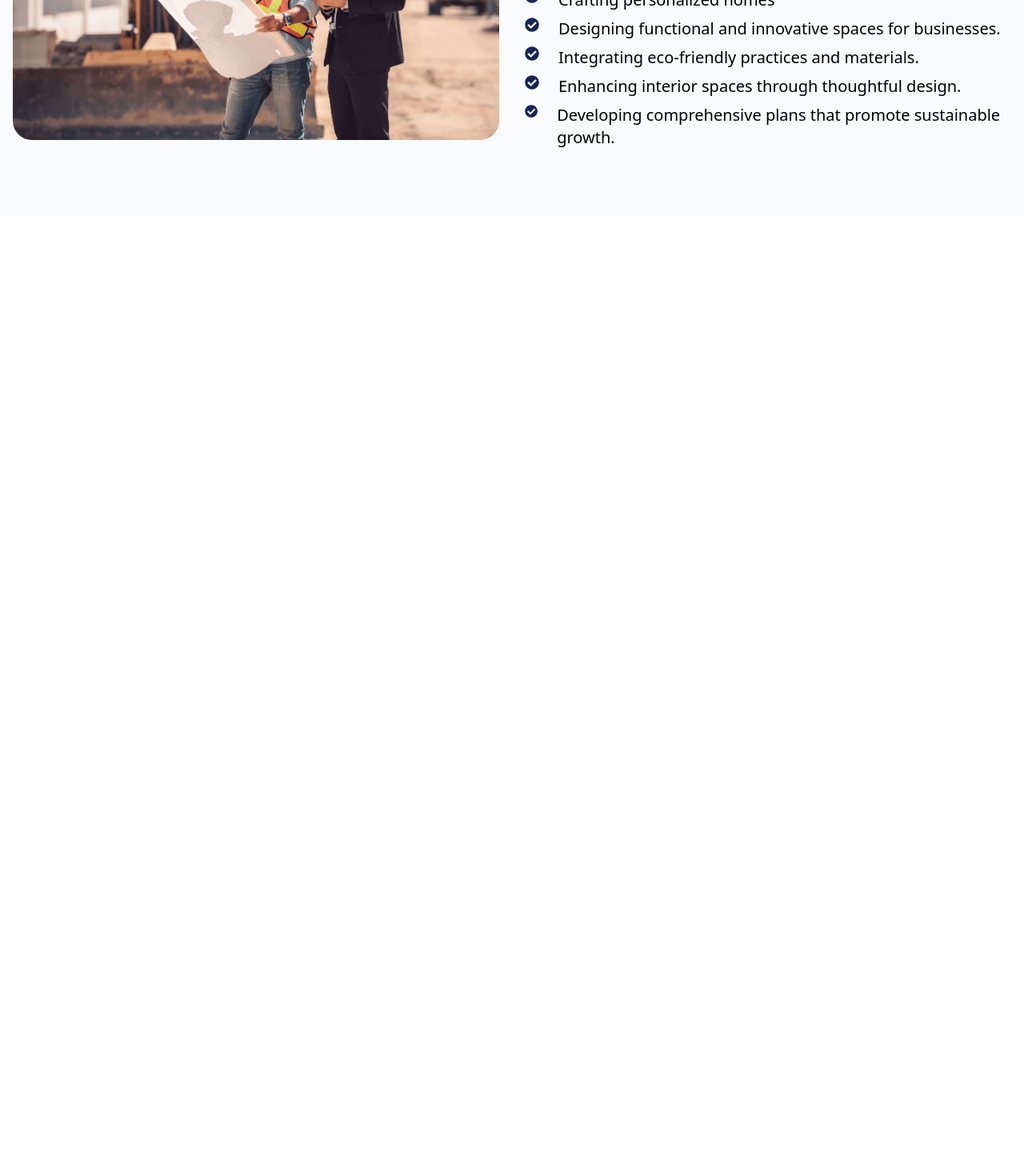
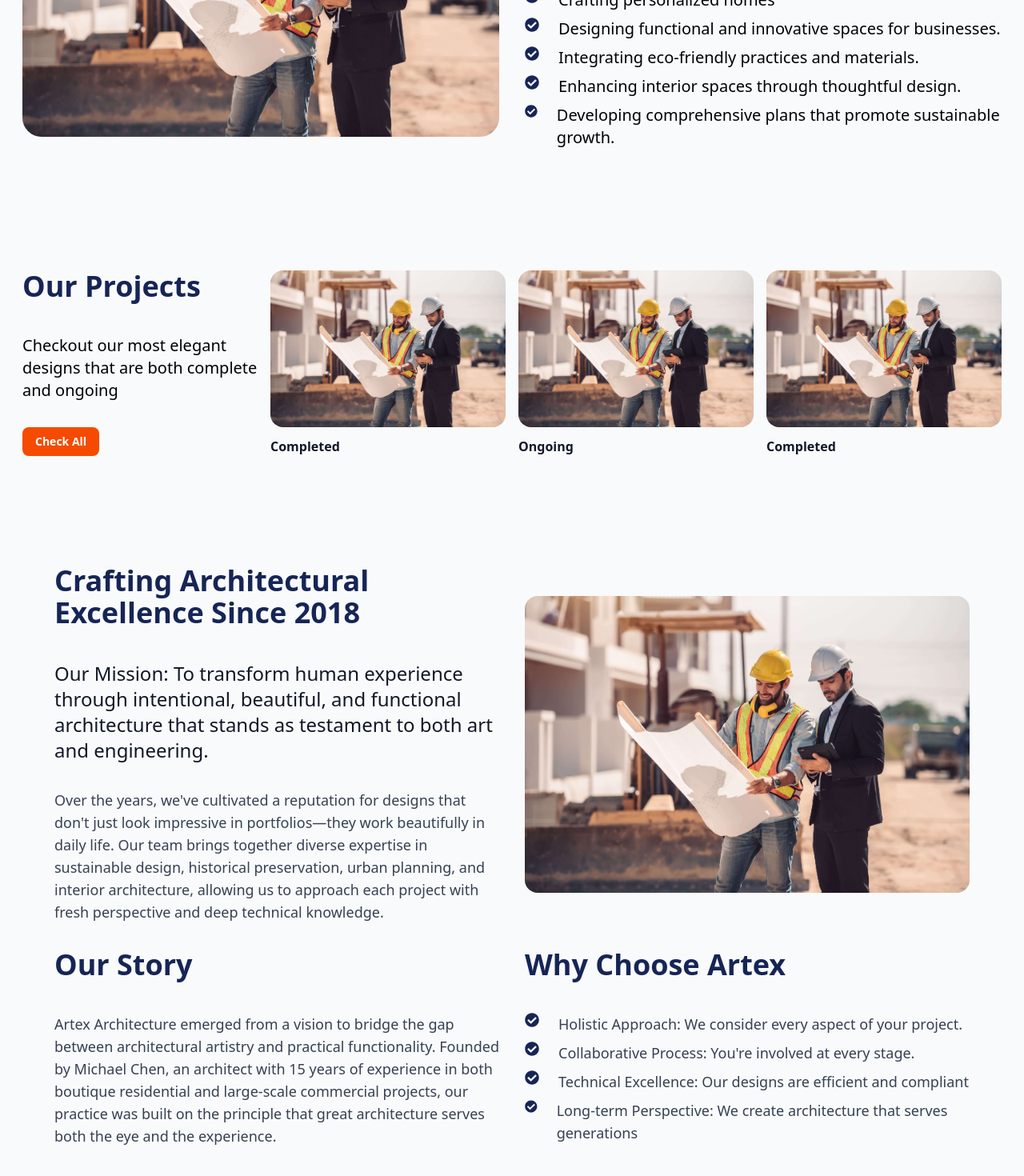
Before and after one commit to Denzel-254/Artex_webapp, a React (Vite) app: page / in a window 1280 px wide. Shown: the part 1158-2628 px from the top of the page at 80% size. Before the commit the page ends 1428 px from the top, so only its background shows below. Built offline with nearby package versions, Linux system fonts and the light colour scheme.

Commit message:
Added About section and the project overview

```diff
--- a/src/App.jsx
+++ b/src/App.jsx
@@ -4,6 +4,8 @@ import Hero from './components/sections/Hero'
 import Stats from './components/sections/Stats'
 import SectionWrapper from './components/common/Sectionwrapper'
 import Expertise from './components/sections/Expertise'
+import Projects from './components/sections/Project'
+import About from './components/sections/About'
 
 function App() {
 
@@ -19,6 +21,14 @@ function App() {
       <SectionWrapper className="mt-8 bg-gray-50">
         <Expertise />
       </SectionWrapper>
+
+      <SectionWrapper className="bg-gray-50">
+        <Projects />
+      </SectionWrapper>
+
+      <SectionWrapper className="bg-gray-50">
+        <About />
+      </SectionWrapper>
     </>
   )
 }
--- a/src/components/common/Sectionwrapper.jsx
+++ b/src/components/common/Sectionwrapper.jsx
@@ -1,6 +1,6 @@
 function SectionWrapper({ children, className }) {
     return (
-        <section className={`py-12 px-4  ${className}`}>
+        <section className={`py-12 px-7  ${className}`}>
             <div className="max-w-7xl mx-auto">{children}</div>
         </section>
     );
--- a/src/components/layout/Navbar.jsx
+++ b/src/components/layout/Navbar.jsx
@@ -1,13 +1,16 @@
-import { useState } from "react";
+import { useState, useEffect, useRef } from "react";
 import { FaBars, FaTimes } from "react-icons/fa";
 
 const Navbar = () => {
     const [navOpen, setNavOpen] = useState(false);
+    const menuRef = useRef(null);
+    const buttonRef = useRef(null);
 
     const links = [
         { id: 1, name: "Home", to: "home" },
         { id: 2, name: "Features", to: "features" },
         { id: 3, name: "About", to: "about" },
+        { id: 2, name: "Services", to: "services" },
         { id: 4, name: "Contact", to: "contact" },
     ];
 
@@ -20,41 +23,74 @@ const Navbar = () => {
         }
     };
 
+    // Close menu with Escape key
+    useEffect(() => {
+        const handleKeyDown = (e) => {
+            if (e.key === "Escape") {
+                setNavOpen(false);
+                buttonRef.current?.focus();
+            }
+        };
+        document.addEventListener("keydown", handleKeyDown);
+        return () => document.removeEventListener("keydown", handleKeyDown);
+    }, []);
+
+    // Focus first link when mobile menu opens
+    useEffect(() => {
+        if (navOpen && menuRef.current) {
+            const focusableLinks = menuRef.current.querySelectorAll("li");
+            focusableLinks[0]?.focus();
+        }
+    }, [navOpen]);
+
     return (
-        <nav className="w-full">
+        <nav
+            className="w-full"
+            aria-label="Main Navigation"
+        >
             <div className="flex items-center justify-end md:justify-center lg:justify-end px-6 py-4">
                 {/* Desktop Menu */}
                 <ul className="hidden md:flex space-x-8">
                     {links.map(({ id, name, to }) => (
-                        <li
-                            key={id}
+                        <li key={id}>
+                            <button
                                 onClick={() => handleScroll(to)}
-                            className="cursor-pointer text-orange-600 hover:text-orange-500 transition"
+                                className="cursor-pointer text-orange-600 hover:text-orange-500 transition focus:outline-none focus:ring-2 focus:ring-orange-500 rounded"
                             >
                                 {name}
+                            </button>
                         </li>
                     ))}
                 </ul>
 
-                {/* Mobile Menu Icon */}
-                <div
+                {/* Mobile Menu Button */}
+                <button
+                    ref={buttonRef}
                     onClick={() => setNavOpen(!navOpen)}
-                    className="md:hidden cursor-pointer text-orange-700 text-2xl"
+                    aria-expanded={navOpen}
+                    aria-controls="mobile-menu"
+                    aria-label="Toggle menu"
+                    className="md:hidden cursor-pointer text-orange-700 text-2xl focus:outline-none focus:ring-2 focus:ring-orange-500 rounded"
                 >
                     {navOpen ? <FaTimes /> : <FaBars />}
-                </div>
+                </button>
             </div>
 
-            {/* Mobile Menu Dropdown */}
+            {/* Mobile Menu */}
             {navOpen && (
-                <ul className="md:hidden flex flex-col items-center space-y-6 bg-white py-6 shadow-md absolute top-16 right-0 w-full z-40">
+                <ul
+                    id="mobile-menu"
+                    ref={menuRef}
+                    className="md:hidden flex flex-col items-center space-y-6 bg-white py-6 shadow-md absolute top-16 right-0 w-full z-40"
+                >
                     {links.map(({ id, name, to }) => (
-                        <li
-                            key={id}
+                        <li key={id}>
+                            <button
                                 onClick={() => handleScroll(to)}
-                            className="cursor-pointer text-orange-700 hover:text-orange-600 text-lg"
+                                className="cursor-pointer text-orange-700 hover:text-orange-600 text-lg focus:outline-none focus:ring-2 focus:ring-orange-500 rounded"
                             >
                                 {name}
+                            </button>
                         </li>
                     ))}
                 </ul>
--- /dev/null
+++ b/src/components/sections/About.jsx
@@ -0,0 +1,53 @@
+import { FaCheckCircle } from "react-icons/fa";
+
+function About() {
+    return (
+        <section className="contaner mx-auto py-5 px-10">
+
+            <div className="grid grid-cols-1 md:grid-cols-2 gap-8 items-center overflow-hidden mx-auto">
+                <div className="container mx-auto">
+                    <h2 className="text-4xl font-bold text-blue-950 mb-10">Crafting Architectural Excellence Since 2018</h2>
+                    <h3 className="text-2xl text-gray-900 font-medium mb-8">Our Mission: To transform human experience through intentional,
+                        beautiful, and functional architecture that stands as testament to both art and engineering.</h3>
+                    <p className="text-lg text-gray-700">Over the years, we've cultivated a reputation for designs
+                        that don't just look impressive in portfolios—they work beautifully
+                        in daily life. Our team brings together diverse expertise in sustainable
+                        design, historical preservation, urban planning, and interior architecture,
+                        allowing us to approach each project with fresh perspective and deep technical knowledge.
+                    </p>
+
+                </div>
+
+                <div>
+                    <img src="/background 2.jpg" alt="collaboration photo" className="w-full h-auto object-cover rounded-2xl" />
+                </div>
+            </div>
+
+            <div className="grid grid-cols-1 md:grid-cols-2 gap-8 mx-auto my-8">
+                <div>
+                    <h2 className="text-4xl font-bold text-blue-950 mb-10">Our Story</h2>
+                    <p className="text-lg text-gray-700">Artex Architecture emerged from a vision to bridge
+                        the gap between architectural artistry and practical functionality.
+                        Founded by Michael Chen, an architect with 15 years of experience in
+                        both boutique residential and large-scale commercial projects, our
+                        practice was built on the principle that great architecture serves both the eye and the experience.
+                    </p>
+                </div>
+                <div>
+                    <h2 className="text-4xl font-bold text-blue-950 mb-10">Why Choose Artex</h2>
+                    <ul className="mt-9 space-y-4 text-gray-700">
+                        <li className="text-lg flex items-start  gap-4 mb-2 "> <FaCheckCircle className="text-blue-950 text-lg mr-2" />Holistic Approach: We consider every aspect of your project.</li>
+                        <li className="text-lg flex items-start  gap-4 mb-2 "><FaCheckCircle className="text-blue-950 text-lg mr-2" />Collaborative Process: You're involved at every stage.</li >
+                        <li className="text-lg flex items-start  gap-4 mb-2 "><FaCheckCircle className="text-blue-950 text-lg mr-2" />Technical Excellence: Our designs are  efficient and compliant</li>
+                        <li className="text-lg flex items-start  gap-4 mb-2 "><FaCheckCircle className="text-blue-950 text-lg mr-2" /> Long-term Perspective: We create architecture that  serves generations</li>
+                    </ul>
+
+                </div>
+            </div>
+
+        </section>
+    )
+}
+
+
+export default About
--- a/src/components/sections/Expertise.jsx
+++ b/src/components/sections/Expertise.jsx
@@ -16,7 +16,7 @@ function Expertise() {
 
                     <ul className="mt-9 space-y-4">
 
-                        <li className="text-lg flex items-start gap-4 mb-2 md:text-xl"><FaCheckCircle className="text-blue-950 text-lg mr-2" />  Crafting personalized homes </li>
+                        <li className="text-lg flex items-start  gap-4 mb-2 md:text-xl"><FaCheckCircle className="text-blue-950 text-lg mr-2" />  Crafting personalized homes </li>
                         <li className="text-lg flex items-start gap-4 mb-2 md:text-xl"><FaCheckCircle className="text-blue-950 text-lg mr-2" />  Designing functional and innovative spaces for businesses.</li>
                         <li className="text-lg flex items-start gap-4 mb-2 md:text-xl"><FaCheckCircle className="text-blue-950 text-lg mr-2" />  Integrating eco-friendly practices and materials.</li>
                         <li className="text-lg flex items-start gap-4 mb-2 md:text-xl"><FaCheckCircle className="text-blue-950 text-lg mr-2" />  Enhancing interior spaces through thoughtful design.</li>
--- /dev/null
+++ b/src/components/sections/Project.jsx
@@ -0,0 +1,36 @@
+import Button from "../common/Button";
+
+function Projects() {
+    return (
+        <section className="container mx-auto py-5">
+            <div className="grid grid-cols-1 md:grid-cols-2 lg:grid-cols-4 gap-4">
+                <div>
+                    <h3 className="text-3xl font-bold text-blue-950 md:text-4xl mb-10">Our Projects</h3>
+                    <p className="text-lg mb-8 md:text-xl">Checkout our most elegant designs that are both complete and ongoing</p>
+                    <Button variant="primary" size="sm">Check All</Button>
+                </div>
+
+                <div>
+                    <img src="/background 2.jpg" alt="completed bulifing" className="w-full h-auto rounded-2xl" />
+                    <h3 className="teext-3xl mt-3 font-bold text-gray-900 ">Completed</h3>
+
+                </div>
+
+                <div>
+                    <img src="/background 2.jpg" alt="completed bulifing" className="w-full h-auto rounded-2xl" />
+                    <h3 className="teext-3xl mt-3 font-bold text-gray-900">Ongoing</h3>
+
+                </div>
+
+                <div>
+                    <img src="/background 2.jpg" alt="completed bulifing" className="w-full h-auto rounded-2xl" />
+                    <h3 className="teext-3xl mt-3 font-bold text-gray-900">Completed</h3>
+
+                </div>
+
+            </div>
+        </section>
+    )
+}
+
+export default Projects
```
Lines whose indentation alone changed are shown as unchanged.
